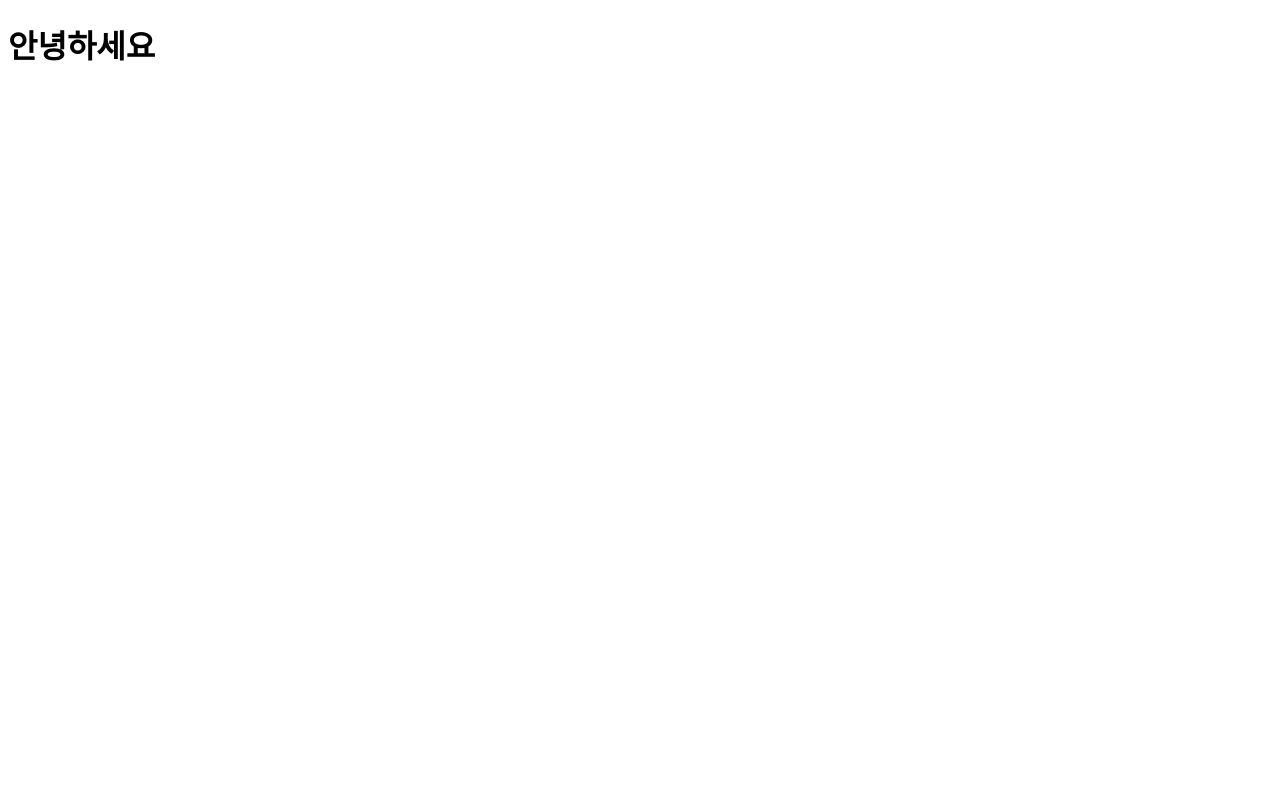
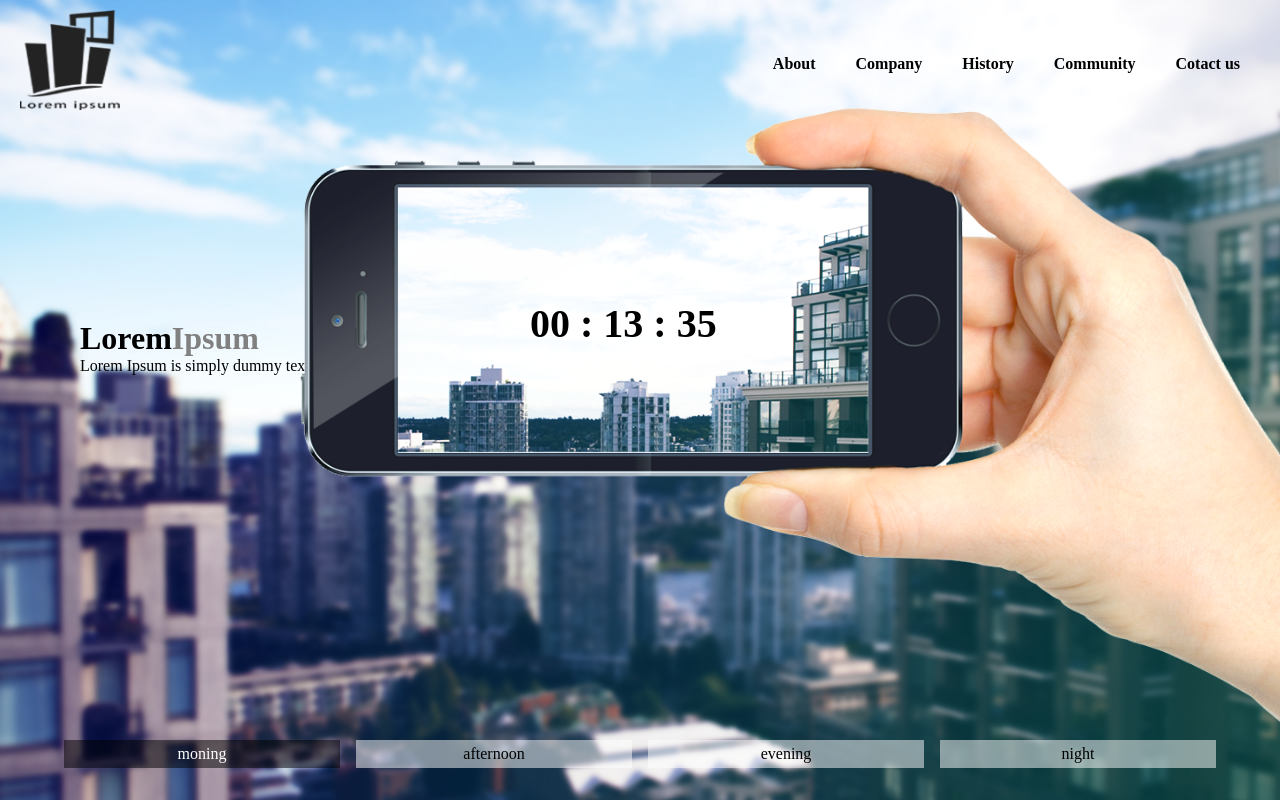
Before and after one commit to ojengdong/clock, a plain HTML site: page index.html in a window 1280 px wide. Drawn offline with nearby package versions, Linux system fonts and the light colour scheme.

Commit message:
ㅁㄴㅇㄴㅁ

```diff
--- a/index.html
+++ b/index.html
@@ -4,13 +4,77 @@
     <meta charset="UTF-8">
     <meta http-equiv="X-UA-Compatible" content="IE=edge">
     <meta name="viewport" content="width=device-width, initial-scale=1.0">
-    <title>Document</title>
+    <title>JS clock</title>
     <link rel="stylesheet" href="./style.css">
     <script src="https://code.jquery.com/jquery-3.6.0.min.js"></script>
     <script src="https://kit.fontawesome.com/928e1c518a.js" crossorigin="anonymous"></script>
 </head>
 <body>
-    <h1>안녕하세요</h1>
+    <div class="wrapper">
+        <header class="globel-header">
+            <div class="gnb">
+                <h1 class="logo">
+                    <a href="./index.html">
+                        <img src="./images/logo_b.png" alt="logo">
+                    </a>
+                </h1>
+
+                <ul class="gnb-list">
+                    <li class="gnb-item"><a href="">About</a></li>
+                    <li class="gnb-item"><a href="">Company</a></li>
+                    <li class="gnb-item"><a href="">History</a></li>
+                    <li class="gnb-item"><a href="">Community</a></li>
+                    <li class="gnb-item"><a href="">Cotact us</a></li>
+                </ul>
+            </div>
+        </header>
+        <main>
+            <div class="back">
+                <div class="back-txt">
+                    <h1>Lorem<span class="back-txt-color">Ipsum</span></h1>
+                    <p>Lorem Ipsum is simply dummy text of the printing Materials</p>
+                </div>
+                <div class="back-img">
+                    <div class="time"></div>
+                </div>
+            </div>
+        </main>
+
+        <footer>
+            <input type="radio" name="time" id="0" checked>
+            <label id="moning" for="0">moning</label>
+            <input type="radio" name="time" id="1">
+            <label id="afternoon" for="1">afternoon</label>
+            <input type="radio" name="time" id="2">
+            <label id="evening" for="2">evening</label>
+            <input type="radio" name="time" id="3">
+            <label id="night" for="3">night</label>
+            <!-- <div class="join-box">
+                    <div class="four-box">
+                        <div class="inputbox btn-primary">
+                            <input type="radio" name="time" id="0">
+                            <label for="0">moning</label>
+                        </div>
+
+                        <div class="inputbox btn-primary">
+                            <input type="radio" name="time" id="1">
+                            <label for="1">afternoon</label>
+                        </div>
+
+                        <div class="inputbox btn-primary">
+                            <input type="radio" name="time" id="2">
+                            <label for="2">evening</label>
+                        </div>
+
+                        <div class="inputbox btn-primary">
+                            <input type="radio" name="time" id="3">
+                            <label for="3">night</label>
+                        </div>
+                    </div>
+
+            </div> -->
+        </footer>
+    </div>
     <script src="./js/clock.js"></script>
 </body>
 </html>
--- a/js/clock.js
+++ b/js/clock.js
@@ -0,0 +1,24 @@
+var clock = document.querySelector('.time');
+
+function getTime(){
+    const time = new Date();
+    var hour = time.getHours();
+    var minutes = time.getMinutes();
+    var seconds = time.getSeconds();
+
+    hour = ('00' + hour).slice(-2);
+    minutes = ('00' + minutes).slice(-2);
+    seconds = ('00' + seconds).slice(-2);
+
+    // clock.innerHTML = `${hour<10 ? `0${hour}`:hour} : ${minutes<10 ? `0${minutes}` : minutes} : ${seconds<10 ? `0${seconds}`:seconds}`
+    clock.innerHTML = `${hour} : ${minutes} : ${seconds}`;
+}
+
+function init(){
+    setInterval(() => {
+        getTime();
+    }, 1000);
+    // setInterval(getTime(), 1000);
+}
+
+init();
--- a/style.css
+++ b/style.css
@@ -0,0 +1,145 @@
+* {
+    margin: 0;
+    padding: 0;
+    box-sizing: border-box;
+    transition: all 150ms ease-in-out;
+}
+
+a {
+    text-decoration: none;
+    color: black;
+}
+
+li{
+    list-style: none;
+}
+
+.globel-header {
+    background-color: transparent;
+    z-index: 100;
+}
+
+.gnb {
+    display: flex;
+    justify-content: space-between;
+    align-items: center;
+}
+
+.logo {
+    padding: 10px 20px;
+}
+
+.logo img {
+    width: 100px;
+    height: 100px;
+}
+
+.gnb-list {
+    display: flex;
+    justify-content: space-between;
+}
+
+.gnb-list a {
+    margin-right: 40px;
+    font-weight: bold;
+}
+
+.gnb-list a:hover {
+    margin-right: 0;
+}
+
+.back {
+    background-image: url(./images/bg_afternoon.jpg);
+    background-position: cover;
+    background-repeat: no-repeat;
+    background-size: cover;
+    top: 0;
+    left: 0;
+    width: 100vw;
+    height: 100vh;
+    position: absolute;
+    z-index: -1;
+}
+
+.back {
+    margin: 0 auto;
+    display: flex;
+    justify-content: space-between;
+    align-items: center;
+}
+
+.back-txt {
+    position: absolute;
+    top: 40%;
+    margin-left: 80px;
+}
+
+.back-txt-color {
+    color: gray;
+}
+
+.back-img {
+    background-image: url(./images/phone_afternoon.png);
+    width: 1000px;
+    height: 700px;
+    background-position: cover;
+    background-repeat: no-repeat;
+    background-size: cover;
+    position: absolute;
+    right: 0;
+    bottom: 0;
+    z-index: -100px;
+}
+
+.time {
+    position: absolute;
+    top: 200px;
+    left: 250px;
+    font-weight: bold;
+    font-size: 40px;
+}
+
+footer {
+    position: absolute;
+    bottom: 32px;
+    left: 64px;
+    width: calc(100% - 128px);
+    /* grid = flex */
+    display: grid;
+    grid-template-columns: repeat(4, 1fr);
+    grid-gap: 16px;
+}
+
+input[type=radio]:checked + label {
+    color: white;
+    background-color: rgba(0, 0, 0, 0.5);
+}
+
+label {
+    text-align: center;
+    background-color: rgba(255, 255, 255, 0.5);
+    padding: 5px;
+    cursor: pointer;
+}
+
+.join-box {
+    position: absolute;
+    bottom: 30px;
+    justify-content: center;
+    align-items: center;
+
+}
+
+.four-box{
+    display: flex;
+    width: calc(100% -20px / 4);
+}
+
+.inputbox {
+    border: 1px solid rgba(0, 0, 0, .5);
+    background-color: #bbb5b5;
+}
+
+input[type=radio] {
+    display: none;
+}
```
